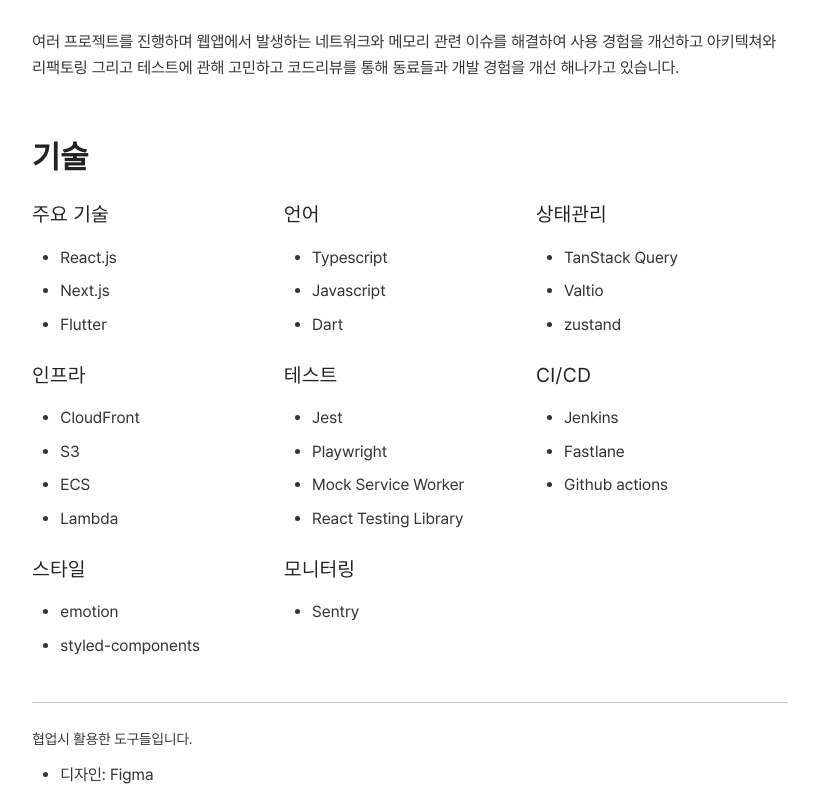
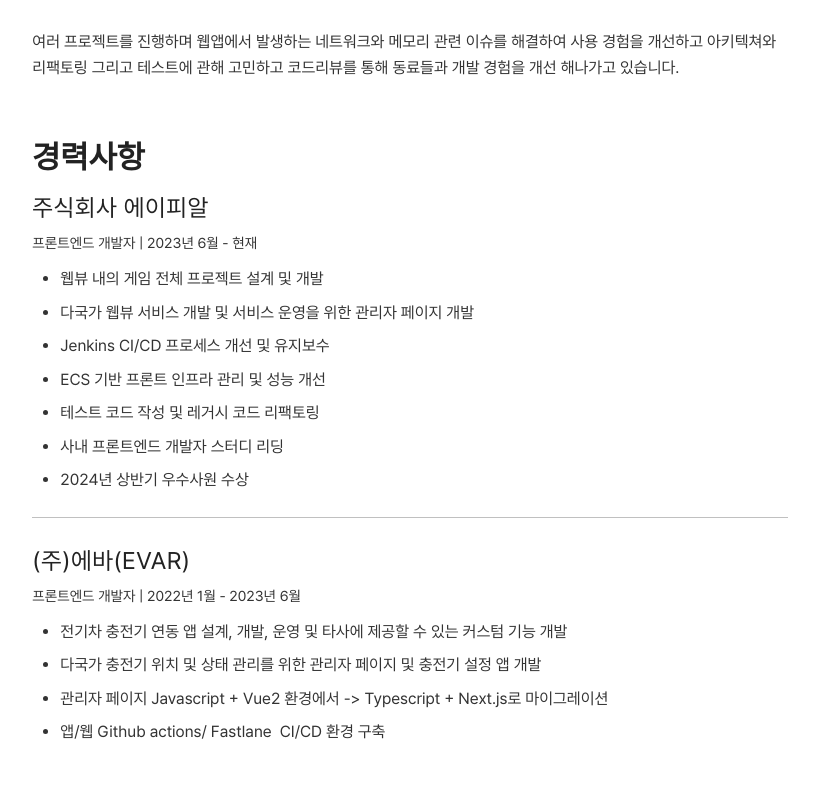
Before and after one commit to ssj9685/resume, a React (Vite) app: page / in a window 1280 px wide. Shown: the part 402-1200 px from the top of the page, without its empty margins (230-1049 px from the left). Built offline with nearby package versions, Linux system fonts and the light colour scheme.

Commit message:
refactor: Add cache singleton and replace skill section

```diff
--- a/package.json
+++ b/package.json
@@ -1,7 +1,7 @@
 {
   "name": "resume",
   "private": true,
-  "version": "1.4.0",
+  "version": "1.4.1",
   "type": "module",
   "scripts": {
     "dev": "vite",
--- a/src/App.tsx
+++ b/src/App.tsx
@@ -65,77 +65,6 @@
             테스트에 관해 고민하고 코드리뷰를 통해 동료들과 개발 경험을 개선
             해나가고 있습니다.
           </p>
-        </Card>
-
-        <Card title="기술">
-          <Gap type="vertical" size={8} />
-          <div
-            className={css`
-              display: grid;
-              grid-template-columns: repeat(3, 1fr);
-
-              @media screen and (max-width: 425px) {
-                grid-template-columns: repeat(2, 1fr);
-              }
-
-              @media screen and (max-width: 375px) {
-                display: grid;
-                overflow: auto;
-                grid-template-rows: 1fr;
-                grid-template-columns: 1fr;
-              }
-            `}
-          >
-            <Flex direction="column">
-              <h6>주요 기술</h6>
-              <List contents={["React.js", "Next.js", "Flutter"]} />
-            </Flex>
-            <Flex direction="column">
-              <h6>언어</h6>
-              <List contents={["Typescript", "Javascript", "Dart"]} />
-            </Flex>
-            <Flex direction="column">
-              <h6>상태관리</h6>
-              <List contents={["TanStack Query", "Valtio", "zustand"]} />
-            </Flex>
-
-            <Flex direction="column">
-              <h6>인프라</h6>
-              <List contents={["CloudFront", "S3", "ECS", "Lambda"]} />
-            </Flex>
-            <Flex direction="column">
-              <h6>테스트</h6>
-              <List
-                contents={[
-                  "Jest",
-                  "Playwright",
-                  "Mock Service Worker",
-                  "React Testing Library",
-                ]}
-              />
-            </Flex>
-            <Flex direction="column">
-              <h6>CI/CD</h6>
-              <List contents={["Jenkins", "Fastlane", "Github actions"]} />
-            </Flex>
-            <Flex direction="column">
-              <h6>스타일</h6>
-              <List contents={["emotion", "styled-components"]} />
-            </Flex>
-            <Flex direction="column">
-              <h6>모니터링</h6>
-              <List contents={["Sentry"]} />
-            </Flex>
-          </div>
-          <Divider type="horizontal" />
-          <Detail text="협업시 활용한 도구들입니다." />
-          <List
-            contents={[
-              "디자인: Figma",
-              "소통: Microsoft Teams",
-              "일감 관리: Jira, Confluence",
-            ]}
-          />
         </Card>
 
         <Card title="경력사항">
@@ -369,7 +298,7 @@
           <SubTitle text="전기차 충전기 관리자 페이지 개발" />
           <Detail text="2022년 01월 - 2023년 06월" />
           <Detail text="에바 | 충전기의 원격 조작, 설정 및 위치 확인을 위한 페이지" />
-          <Detail text="기술 스택 | Next.js, MUI, Jotai" />
+          <Detail text="기술 스택 | Next.js, MUI, zustand" />
           <Gap type="vertical" size={16} />
           [설명]
           <br />
@@ -467,6 +396,77 @@
           />
         </Card>
 
+        <Card title="기술">
+          <Gap type="vertical" size={8} />
+          <div
+            className={css`
+              display: grid;
+              grid-template-columns: repeat(3, 1fr);
+
+              @media screen and (max-width: 425px) {
+                grid-template-columns: repeat(2, 1fr);
+              }
+
+              @media screen and (max-width: 375px) {
+                display: grid;
+                overflow: auto;
+                grid-template-rows: 1fr;
+                grid-template-columns: 1fr;
+              }
+            `}
+          >
+            <Flex direction="column">
+              <h6>주요 기술</h6>
+              <List contents={["React.js", "Next.js", "Flutter"]} />
+            </Flex>
+            <Flex direction="column">
+              <h6>언어</h6>
+              <List contents={["Typescript", "Javascript", "Dart"]} />
+            </Flex>
+            <Flex direction="column">
+              <h6>상태관리</h6>
+              <List contents={["TanStack Query", "Valtio", "zustand"]} />
+            </Flex>
+
+            <Flex direction="column">
+              <h6>인프라</h6>
+              <List contents={["CloudFront", "S3", "ECS", "Lambda"]} />
+            </Flex>
+            <Flex direction="column">
+              <h6>테스트</h6>
+              <List
+                contents={[
+                  "Jest",
+                  "Playwright",
+                  "Mock Service Worker",
+                  "React Testing Library",
+                ]}
+              />
+            </Flex>
+            <Flex direction="column">
+              <h6>CI/CD</h6>
+              <List contents={["Jenkins", "Fastlane", "Github actions"]} />
+            </Flex>
+            <Flex direction="column">
+              <h6>스타일</h6>
+              <List contents={["emotion", "styled-components"]} />
+            </Flex>
+            <Flex direction="column">
+              <h6>모니터링</h6>
+              <List contents={["Sentry"]} />
+            </Flex>
+          </div>
+          <Divider type="horizontal" />
+          <Detail text="협업시 활용한 도구들입니다." />
+          <List
+            contents={[
+              "디자인: Figma",
+              "소통: Microsoft Teams",
+              "일감 관리: Jira, Confluence",
+            ]}
+          />
+        </Card>
+
         <Card title="자기소개">
           <p>
             글을 끝까지 읽어주셔서 감사합니다. 저에 대해서 궁금하실 것 같은
--- a/src/serviceWorkerRegister.ts
+++ b/src/serviceWorkerRegister.ts
@@ -1,5 +1,3 @@
-// src/serviceWorkerRegistration.ts
-
 interface Config {
   onSuccess?: (registration: ServiceWorkerRegistration) => void;
   onUpdate?: (registration: ServiceWorkerRegistration) => void;
```
Also changed, not shown: public/service-worker.js (+17 -8 lines).
